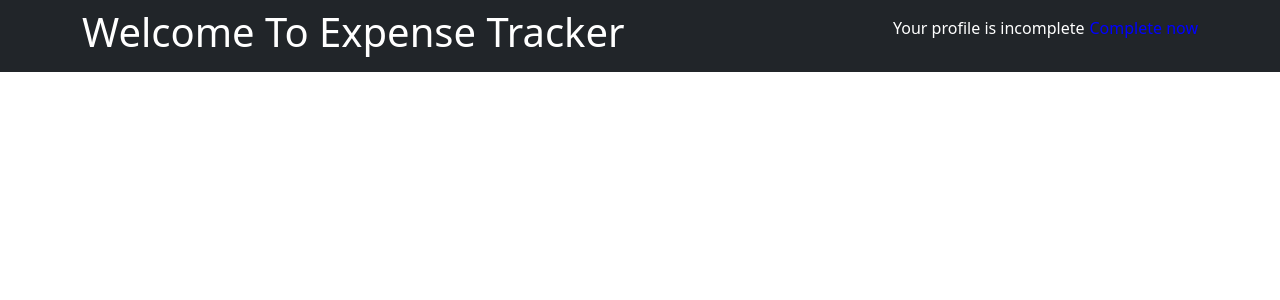
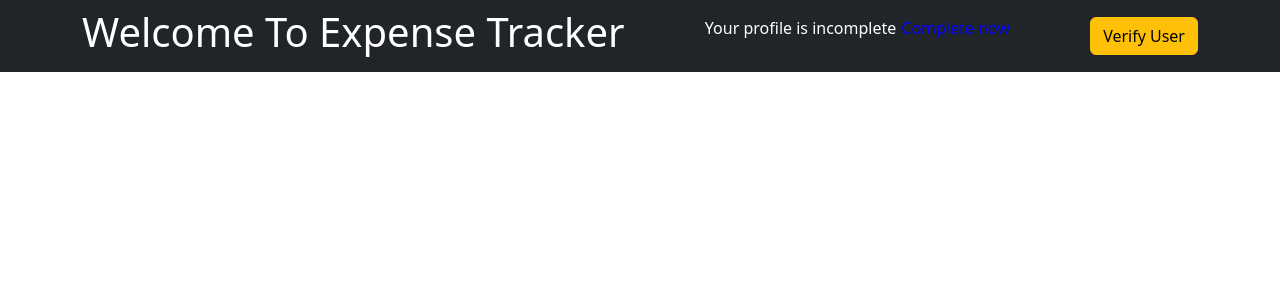
Before and after one commit to gagangani13/Expense-Tracker-React, a React (Create React App) app: page /WELCOME in a window 1280 px wide. Shown: the top 300 px of the page. Built offline with nearby package versions, Linux system fonts and the light colour scheme.

Commit message:
Verify Email Id by using Firebase

```diff
--- a/src/App.js
+++ b/src/App.js
@@ -1,14 +1,11 @@
 import React from "react";
 import LOGIN from "./Components/Login/LOGIN";
 import { Switch,Route } from "react-router-dom";
-import Footer from "./Components/Footer";
-import Header from "./Components/Header";
 import WELCOME from "./Components/Welcome/WELCOME";
 import UserProvider from "./Components/Context/UserProvider";
 const App = () => {
   return (
     <UserProvider>
-      <Header />
       <main style={{ minHeight: "90vh" }}>
         <Switch>
           <Route path="/" exact>
@@ -19,7 +16,6 @@ const App = () => {
           </Route>
         </Switch>
       </main>
-      <Footer />
     </UserProvider>
   );
 };
--- a/src/Components/Footer.js
+++ /dev/null
@@ -1,8 +0,0 @@
-
-const Footer = () => {
-  return (
-    <div></div>
-  );
-};
-
-export default Footer;
--- a/src/Components/Header.js
+++ /dev/null
@@ -1,9 +0,0 @@
-
-const Header = () => {
-
-  return (
-    <div></div>
-  );
-};
-
-export default Header;
--- a/src/Components/Welcome/WELCOME.js
+++ b/src/Components/Welcome/WELCOME.js
@@ -1,14 +1,35 @@
-import React, { useContext } from "react";
-import { Navbar, Container, NavLink } from "react-bootstrap";
+import React, { useState,useContext } from "react";
+import { Navbar, Container, NavLink, Button } from "react-bootstrap";
 import UserContext from "../Context/UserContext";
 import ProfileDisplay from "./ProfileDisplay";
 const WELCOME = () => {
+  const [verify,setVerify]=useState(false)
   const ctx=useContext(UserContext)
   function setProfileHandler() {
     if(ctx.updateProfile.profileButton){
       ctx.updateProfile.profileButtonFunction(false)
     }else{
       ctx.updateProfile.profileButtonFunction(true)
+    }
+  }
+  async function verifyHandler(e){
+    if(!verify){
+      e.preventDefault()
+        const response=await fetch(`https://identitytoolkit.googleapis.com/v1/accounts:sendOobCode?key=AIzaSyBXPzqlI6fvUIQX7LiIqUK-vdC_dfWQ0q8`,{
+            method:'POST',
+            body:JSON.stringify({requestType:'VERIFY_EMAIL',idToken:localStorage.getItem('Token')})
+        })
+        const data=await response.json()
+        try {
+            if(response.ok){
+                setVerify(true)
+            }else{
+                throw new Error()
+            }
+
+        } catch (error) {
+            alert(data.error.message)
+        }
     }
   }
   return (
@@ -31,6 +52,7 @@ const WELCOME = () => {
               Complete now
             </NavLink>
           </p>
+          <Button variant={verify?'success':'warning'} type='submit'onClick={verifyHandler}>{verify?'Verified':'Verify User'}</Button>
         </Container>
       </Navbar>
       {ctx.updateProfile.profileButton && <ProfileDisplay />}
```
